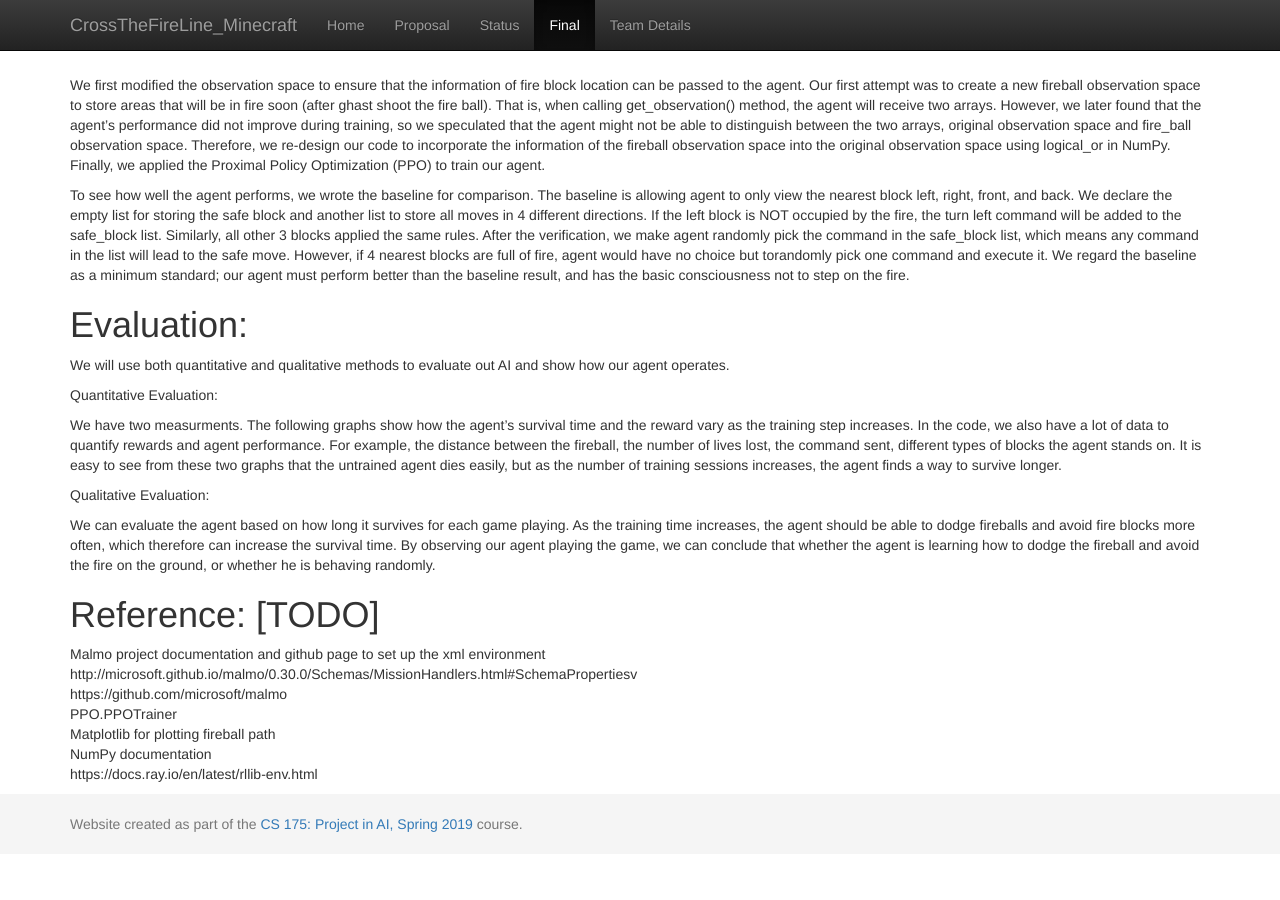
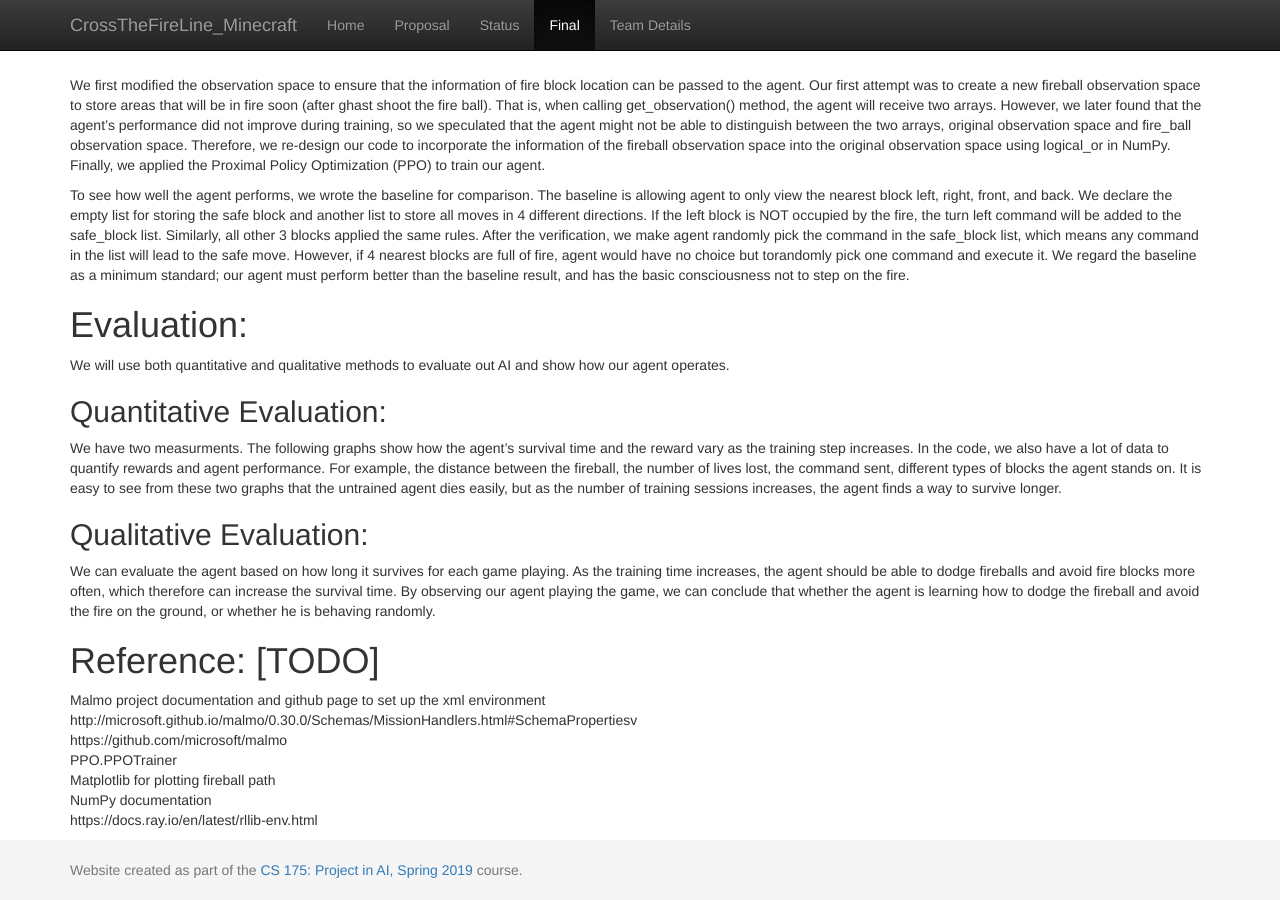
Before and after one commit to Chilly712/CrossTheFireLine_Minecraft, a Jekyll site: the page built from docs/final.md, in a window 1280 px wide and 900 px high, scrolled down 925 px. Built offline with Jekyll 4.4.1, drawn with Linux system fonts in a browser that asks for light colours; before the commit the page ends 1779 px from its top, so only the background shows below that.

Commit message:
Update final.md

```diff
--- a/docs/final.md
+++ b/docs/final.md
@@ -23,13 +23,13 @@ To see how well the agent performs, we wrote the baseline for comparison. The ba
 # Evaluation:
 We will use both quantitative and qualitative methods to evaluate out AI and show how our agent operates.
 
-Quantitative Evaluation:
+## Quantitative Evaluation:
 
 We have two measurments. The following graphs show how the agent’s survival time and the reward vary as the training step increases.
 In the code, we also have a lot of data to quantify rewards and agent performance. For example, the distance between the fireball, the number of lives lost, the command sent, different types of blocks the agent stands on.
 It is easy to see from these two graphs that the untrained agent dies easily, but as the number of training sessions increases, the agent finds a way to survive longer.
 
-Qualitative Evaluation:
+## Qualitative Evaluation:
 
 We can evaluate the agent based on how long it survives for each game playing. As the training time increases, the agent should be able to dodge fireballs and avoid fire blocks more often, which therefore can increase the survival time.
 By observing our agent playing the game, we can conclude that whether the agent is learning how to dodge the fireball and avoid the fire on the ground, or whether he is behaving randomly.
```
